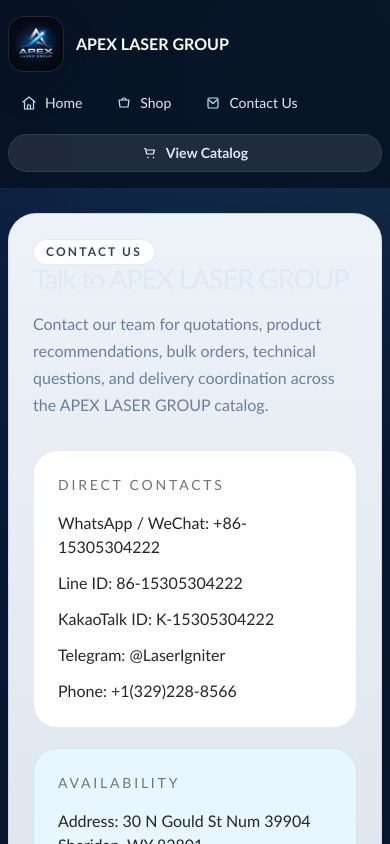
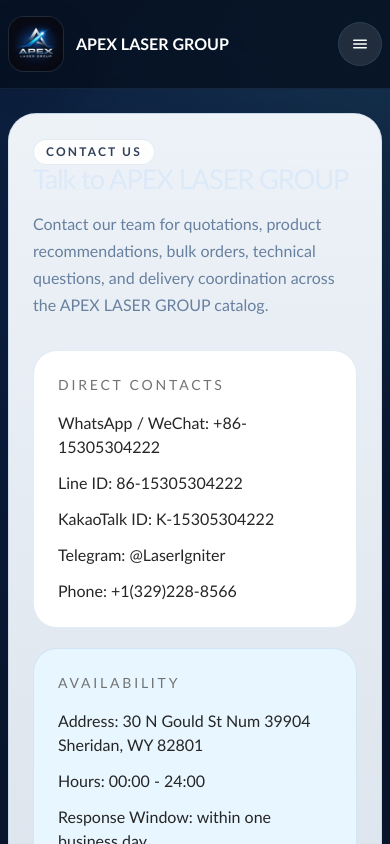
Before and after one commit to larrypops/APEX, a Next.js app: page /contact-us in a window 390 px wide. Shown: the top 844 px of the page. Built offline with nearby package versions, Linux system fonts and the light colour scheme.

Commit message:
Add mobile dropdown navigation

```diff
--- a/components/layout/Navbar.tsx
+++ b/components/layout/Navbar.tsx
@@ -1,5 +1,8 @@
+"use client";
+
+import { useState } from "react";
 import { BrandMark } from "@/components/layout/BrandMark";
-import { CartIcon, ContactIcon, HomeIcon, ShopIcon } from "@/components/ui/Icons";
+import { CartIcon, CloseIcon, ContactIcon, HomeIcon, MenuIcon, ShopIcon } from "@/components/ui/Icons";
 import Link from "next/link";
 
 const navLinks = [
@@ -9,13 +12,25 @@
 ];
 
 export function Navbar() {
+  const [isOpen, setIsOpen] = useState(false);
+
   return (
     <header className="sticky top-0 z-50 border-b border-[rgba(123,173,225,0.12)] bg-[rgba(7,17,32,0.82)] backdrop-blur-xl">
       <div className="container-shell py-4">
-        <div className="flex flex-col gap-3 lg:flex-row lg:items-center lg:justify-between">
+        <div className="flex items-center justify-between gap-3">
           <BrandMark compact light />
 
-          <div className="flex flex-col gap-3 sm:flex-row sm:items-center sm:justify-between lg:flex-1 lg:justify-end">
+          <button
+            type="button"
+            onClick={() => setIsOpen((open) => !open)}
+            className="inline-flex h-11 w-11 items-center justify-center rounded-full border border-[rgba(123,173,225,0.14)] bg-white/10 text-white transition hover:border-[rgba(142,226,255,0.5)] hover:bg-white/14 lg:hidden"
+            aria-expanded={isOpen}
+            aria-label={isOpen ? "Close menu" : "Open menu"}
+          >
+            {isOpen ? <CloseIcon className="h-5 w-5" /> : <MenuIcon className="h-5 w-5" />}
+          </button>
+
+          <div className="hidden items-center gap-3 lg:flex lg:flex-1 lg:justify-end">
             <nav className="flex flex-wrap items-center gap-2 md:gap-3">
               {navLinks.map((link) => {
                 const Icon = link.icon;
@@ -43,6 +58,38 @@
             </Link>
           </div>
         </div>
+
+        {isOpen ? (
+          <div className="mt-4 rounded-[24px] border border-[rgba(123,173,225,0.14)] bg-[rgba(10,22,42,0.96)] p-3 shadow-[0_22px_48px_rgba(2,8,20,0.35)] lg:hidden">
+            <nav className="flex flex-col gap-2">
+              {navLinks.map((link) => {
+                const Icon = link.icon;
+
+                return (
+                  <Link
+                    key={link.href}
+                    href={link.href}
+                    onClick={() => setIsOpen(false)}
+                    className="inline-flex items-center gap-3 rounded-[18px] border border-transparent px-4 py-3 text-sm font-medium text-slate-100 transition hover:border-[rgba(142,226,255,0.18)] hover:bg-white/6 hover:text-white"
+                  >
+                    <Icon className="h-4 w-4 text-sky-200" />
+                    <span>{link.label}</span>
+                  </Link>
+                );
+              })}
+              <Link
+                href="/shop"
+                onClick={() => setIsOpen(false)}
+                className="mt-2 inline-flex items-center justify-center rounded-full border border-[rgba(123,173,225,0.14)] bg-white/10 px-4 py-3 text-sm font-semibold text-white transition hover:border-[rgba(142,226,255,0.5)] hover:bg-white/14"
+              >
+                <span className="inline-flex items-center gap-2">
+                  <CartIcon className="h-4 w-4 text-sky-100" />
+                  <span>View Catalog</span>
+                </span>
+              </Link>
+            </nav>
+          </div>
+        ) : null}
       </div>
     </header>
   );
--- a/components/ui/Icons.tsx
+++ b/components/ui/Icons.tsx
@@ -50,6 +50,14 @@
   );
 }
 
+export function CloseIcon({ className = baseClass }: IconProps) {
+  return (
+    <svg viewBox="0 0 24 24" fill="none" stroke="currentColor" strokeWidth="1.8" className={className} aria-hidden="true">
+      <path d="m6.75 6.75 10.5 10.5M17.25 6.75 6.75 17.25" strokeLinecap="round" strokeLinejoin="round" />
+    </svg>
+  );
+}
+
 export function ArrowRightIcon({ className = baseClass }: IconProps) {
   return (
     <svg viewBox="0 0 24 24" fill="none" stroke="currentColor" strokeWidth="1.8" className={className} aria-hidden="true">
```
